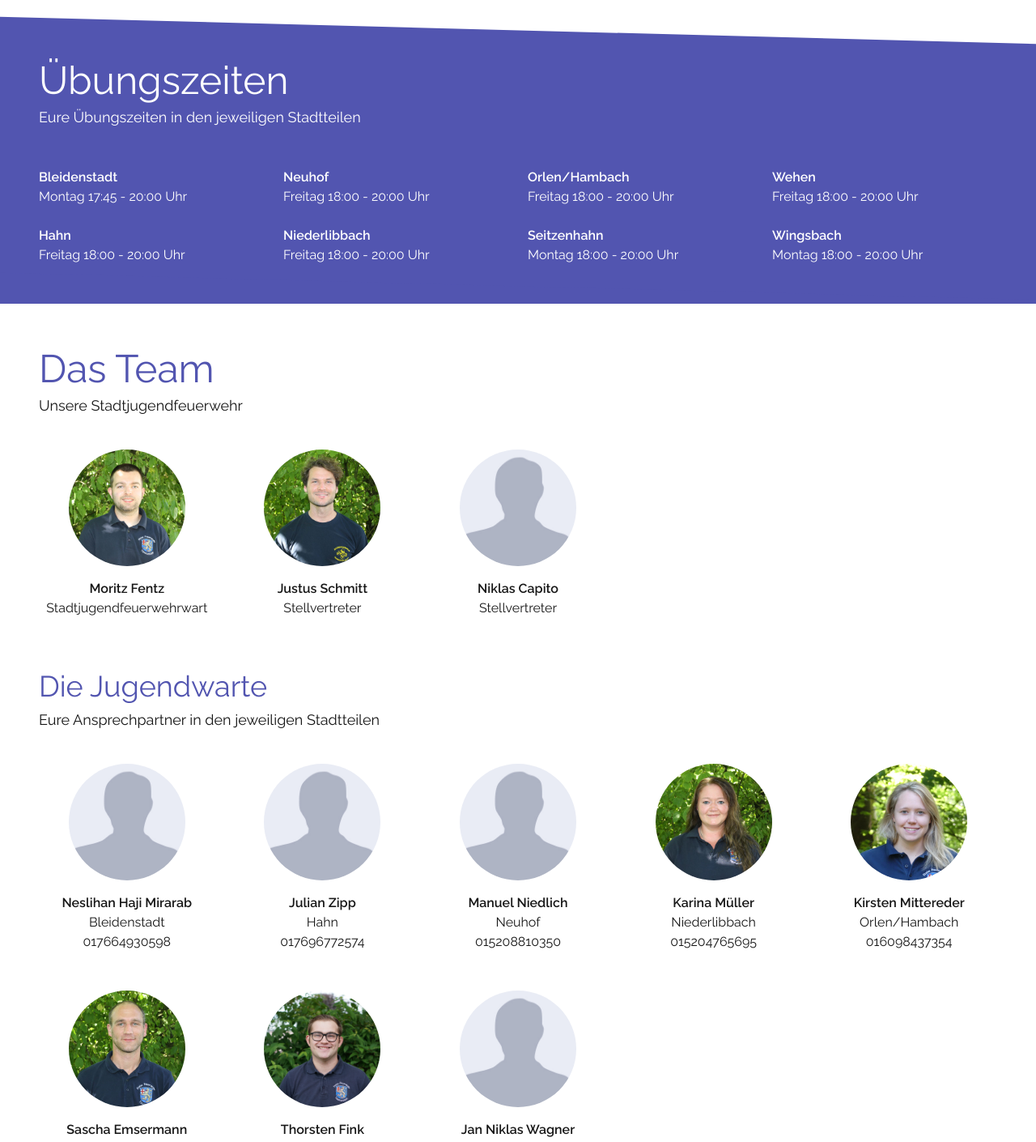
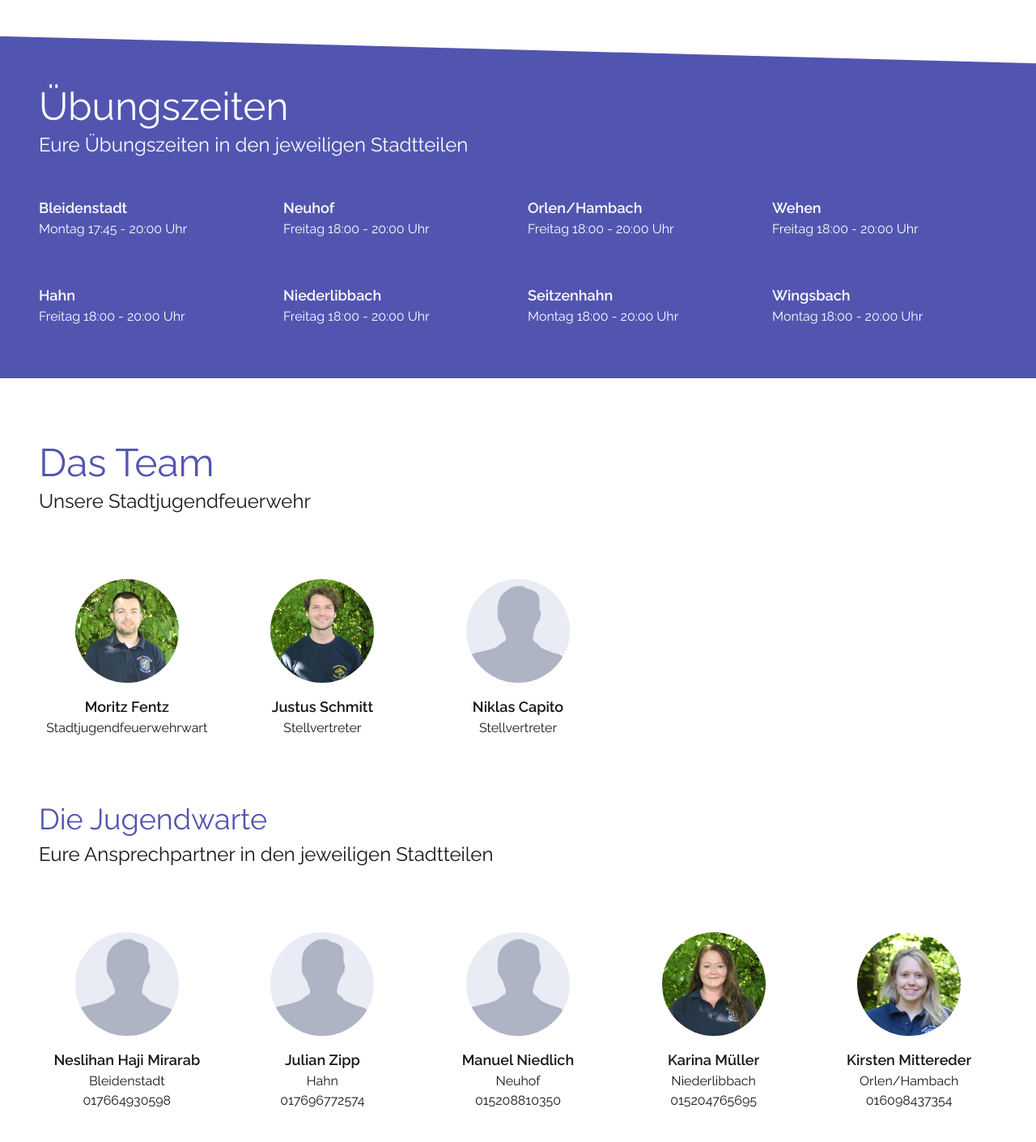
Before and after one commit to jf-taunusstein/jf-taunusstein, a Next.js app: page / in a window 1280 px wide. Shown: the part 2987-4397 px from the top of the page at 81% size. Built offline with nearby package versions, Linux system fonts and the light colour scheme.

Commit message:
fix: update spacings and font sizes

```diff
--- a/src/app/page.tsx
+++ b/src/app/page.tsx
@@ -98,7 +98,7 @@ export default function JugendfeuerwehrIndex() {
             das richtige für dich. Komm doch einfach mal bei uns vorbei! Unsere
             Übungszeiten und Ansprechpartner findest du gleich hier unten.
           </Typography>
-          <Typography size="small">
+          <Typography>
             Du würdest gerne mitmachen bist aber noch zu jung oder schon zu alt?
           </Typography>
 
@@ -131,39 +131,38 @@ export default function JugendfeuerwehrIndex() {
 
       <SkewBackground
         direction="left"
-        className="my-14 space-y-12 bg-jugend p-12 pt-4 text-white after:bg-jugend"
+        className="my-20 space-y-12 bg-jugend pb-16 pt-6 text-white after:bg-jugend"
       >
         <div className="space-y-2">
           <Typography component="h2" size="h1">
             Übungszeiten
           </Typography>
-          <Typography>
+          <Typography component="h3" size="h3">
             Eure Übungszeiten in den jeweiligen Stadtteilen
           </Typography>
         </div>
 
-        <div className="grid grid-cols-1 gap-6 sm:grid-cols-2 md:grid-cols-3 lg:grid-cols-4">
+        <div className="grid grid-cols-1 gap-6 sm:grid-cols-2 md:grid-cols-3 md:gap-y-14 lg:grid-cols-4">
           {uebungszeiten.map((uebung) => (
             <div key={uebung.city}>
-              <Typography size="small" className="font-bold">
-                {uebung.city}
-              </Typography>
+              <Typography className="font-bold">{uebung.city}</Typography>
               <Typography size="small">{uebung.time}</Typography>
             </div>
           ))}
         </div>
       </SkewBackground>
 
-      <div className="space-y-16">
-        <div className="space-y-10">
+      <div className="space-y-20">
         <div className="space-y-2">
           <Typography component="h2" size="h1" className="text-jugend">
             Das Team
           </Typography>
-            <Typography>Unsere Stadtjugendfeuerwehr</Typography>
+          <Typography component="h3" size="h3">
+            Unsere Stadtjugendfeuerwehr
+          </Typography>
         </div>
 
-          <div className="grid grid-cols-1 gap-6 sm:grid-cols-2 md:grid-cols-3 lg:grid-cols-5">
+        <div className="grid grid-cols-1 gap-6 gap-y-12 sm:grid-cols-2 md:grid-cols-3 lg:grid-cols-5">
           {team.map((member) => (
             <TeamMember
               key={member.name}
@@ -174,20 +173,18 @@ export default function JugendfeuerwehrIndex() {
             </TeamMember>
           ))}
         </div>
-        </div>
 
-        <div className="space-y-10">
         <div className="space-y-2">
           <Typography component="h2" size="h2" className="text-jugend">
             Die Jugendwarte
           </Typography>
-            <Typography>
+          <Typography component="h3" size="h3">
             Eure Ansprechpartner in den jeweiligen Stadtteilen
           </Typography>
         </div>
 
         <div className="grid grid-cols-1 gap-6 gap-y-12 sm:grid-cols-2 md:grid-cols-3 lg:grid-cols-5">
-            {jugendwarte.map((wart, index) => (
+          {jugendwarte.map((wart) => (
             <TeamMember key={wart.name} name={wart.name} image={wart.image}>
               {wart.city} <br />
               {wart.phoneNumber}
@@ -195,9 +192,8 @@ export default function JugendfeuerwehrIndex() {
           ))}
         </div>
       </div>
-      </div>
 
-      <SkewBackground className="mt-20 bg-jugend text-white after:bg-jugend">
+      <SkewBackground className="mt-24 bg-jugend text-white after:bg-jugend">
         <Footer>
           <FooterSection>
             <FooterSectionTitle>Kontakt</FooterSectionTitle>
--- a/src/components/team-member/team-member.tsx
+++ b/src/components/team-member/team-member.tsx
@@ -19,11 +19,9 @@ export const TeamMember = ({
       key={name}
       className="flex items-center space-x-8 sm:flex-col sm:space-x-0 sm:space-y-4"
     >
-      <Image src={image} alt={name} className="h-36 w-36 rounded-full" />
+      <Image src={image} alt={name} className="h-32 w-32 rounded-full" />
       <div className="sm:text-center">
-        <Typography size="small" className="font-bold">
-          {name}
-        </Typography>
+        <Typography className="font-bold">{name}</Typography>
 
         <Typography size="small">{children}</Typography>
       </div>
--- a/src/components/typography/typography.tsx
+++ b/src/components/typography/typography.tsx
@@ -7,6 +7,7 @@ const classes = tv({
     size: {
       h1: ["text-3xl font-sansBold", "md:text-4xl", "lg:text-5xl"],
       h2: ["text-2xl font-sansBold", "md:text-3xl", "lg:text-4xl"],
+      h3: ["text-xl", "lg:text-2xl"],
       base: ["leading-relaxed text-base", "lg:text-lg"],
       small: ["leading-relaxed text-md", "lg:text-base"],
     },
```
Lines whose indentation alone changed are shown as unchanged.
